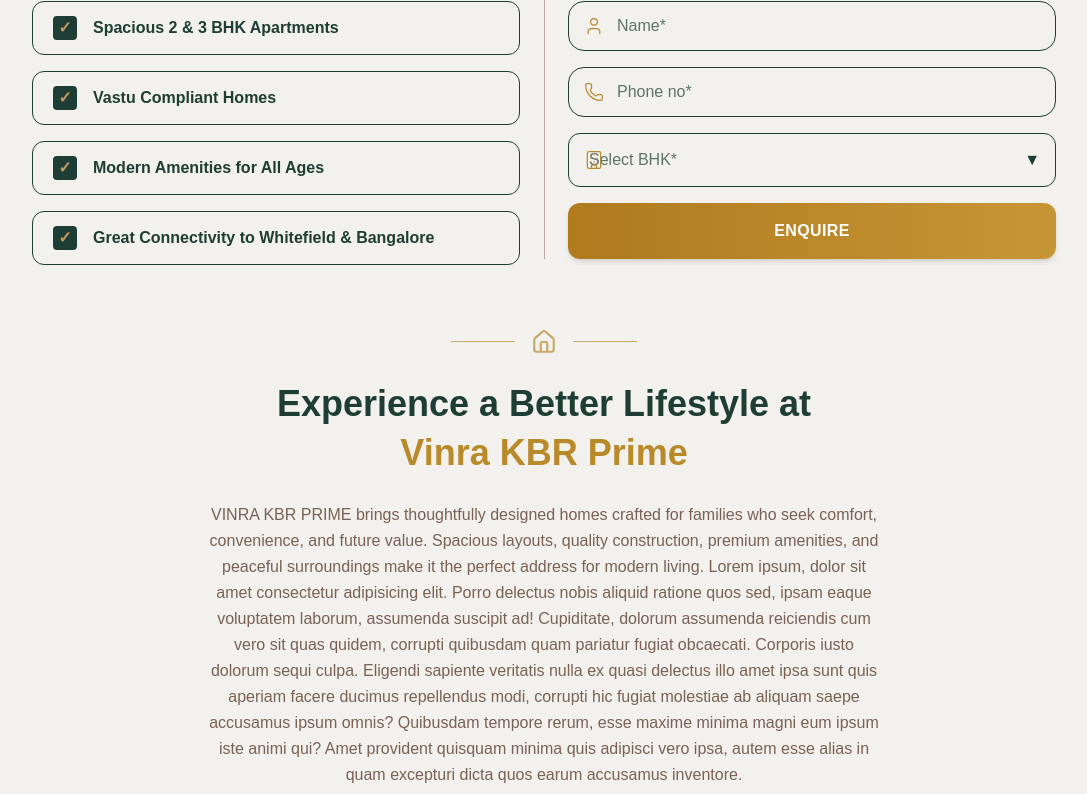
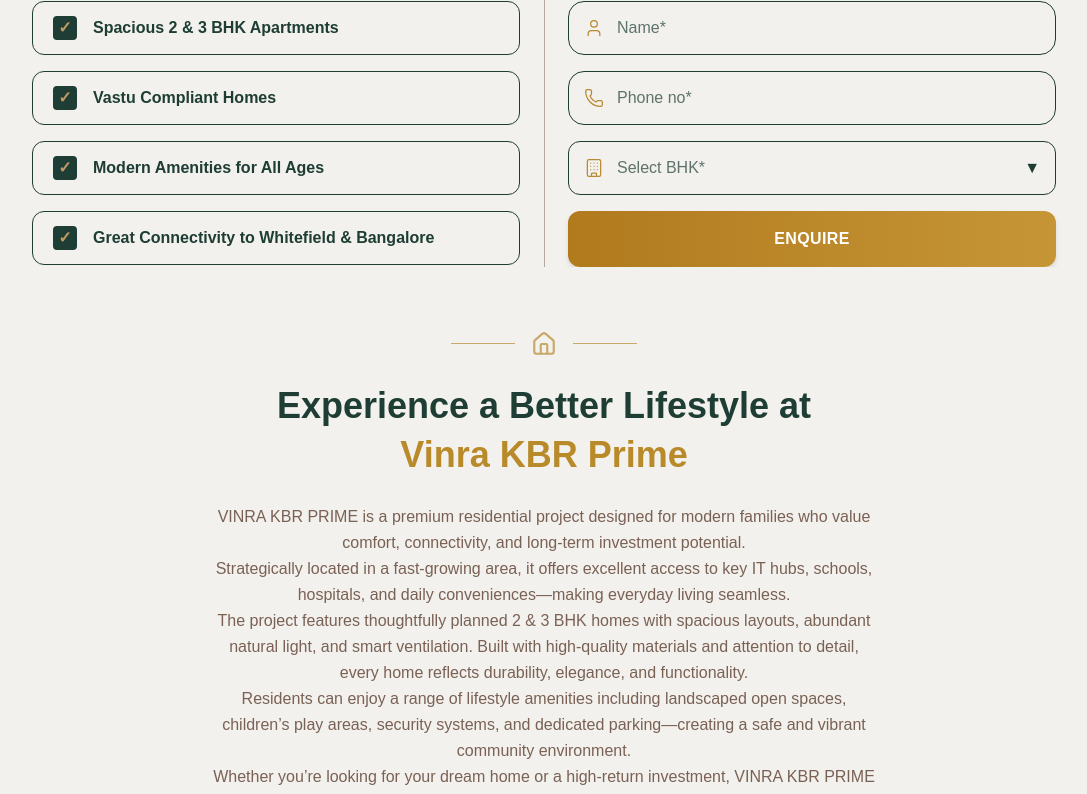
Before and after one commit to vizree-ai/vinra-realstate, a Next.js app: page /KBR_prime in a window 1280 px wide. Shown: the part 940-1734 px from the top of the page, without its empty margins (96-1183 px from the left). Built offline with nearby package versions, Linux system fonts and the light colour scheme; no server answers.

Commit message:
change kbr page

```diff
--- a/src/app/emicalculator/page.jsx
+++ b/src/app/emicalculator/page.jsx
@@ -1,10 +1,12 @@
 "use client";
+import EnquiryForm from "@/components/EnquiryForm";
 import { useState, useMemo } from "react";
 
 export default function EmiCalculatorPremium() {
   const [loan, setLoan] = useState(2500000);
   const [years, setYears] = useState(10);
   const [rate, setRate] = useState(7);
+  const [open, setOpen] = useState(false);
 
   const monthlyRate = rate / 12 / 100;
   const months = years * 12;
@@ -131,7 +133,10 @@ export default function EmiCalculatorPremium() {
               </div>
             </div>
 
-            <button className="mt-8 w-full bg-gradient-to-r from-[#1E3D34] via-[#7b5b2d] to-[#c4934a] text-white font-semibold py-3 rounded-xl hover:bg-[#b8903f] transition">
+            <button
+              onClick={() => setOpen(true)}
+              className="cursor-pointer mt-8 w-full bg-gradient-to-r from-[#1E3D34] via-[#7b5b2d] to-[#c4934a] text-white font-semibold py-3 rounded-xl hover:bg-[#b8903f] transition"
+            >
               Talk To our Loan Expert
             </button>
           </div>
@@ -351,6 +356,7 @@ export default function EmiCalculatorPremium() {
           </div>
         </div>
       </section>
+      <EnquiryForm open={open} setOpen={setOpen} />
     </>
   );
 }
--- a/src/app/projects/page.jsx
+++ b/src/app/projects/page.jsx
@@ -12,6 +12,7 @@ import {
   Handshake,
 } from "lucide-react";
 import Image from "next/image";
+import EnquiryForm from "@/components/EnquiryForm";
 
 export default function projects() {
   const [listings, setListings] = useState([]);
@@ -185,6 +186,7 @@ export default function projects() {
           </div>
         </div>
       </section>
+      <EnquiryForm open={open} setOpen={setOpen} />
     </div>
   );
 }
--- a/src/components/EnquiryForm.jsx
+++ b/src/components/EnquiryForm.jsx
@@ -119,7 +119,7 @@ export default function EnquiryForm({ open, setOpen, variant = "popup" }) {
               placeholder="Name*"
               value={name}
               onChange={(e) => setName(e.target.value)}
-              className="w-full pl-12 pr-5 py-3 rounded-xl md:rounded-2xl
+              className="w-full pl-12 pr-5 py-3.5 md:py-3.5 rounded-xl md:rounded-2xl
                  border border-[#1E3D34]
                     text-[#1E3D34] placeholder-[#1E3D34]/70
                     outline-none
@@ -142,7 +142,7 @@ export default function EnquiryForm({ open, setOpen, variant = "popup" }) {
               placeholder="Phone no*"
               value={phone}
               onChange={(e) => setPhone(e.target.value)}
-              className="w-full pl-12 pr-5 py-3 rounded-xl md:rounded-2xl
+              className="w-full pl-12 pr-5 py-3.5 md:py-3.5 rounded-xl md:rounded-2xl
               border border-[#1E3D34]
               text-[#1E3D34] placeholder-[#1E3D34]/70
               outline-none
@@ -164,7 +164,7 @@ export default function EnquiryForm({ open, setOpen, variant = "popup" }) {
             <select
               value={bhk}
               onChange={(e) => setBhk(e.target.value)}
-              className="block w-full pl-12 pr-10 px-4 py-2.5 md:px-5 md:py-3.5 rounded-xl
+              className="block w-full pl-12 pr-10 py-3.5 md:py-3.5 rounded-xl
                 border border-[#1E3D34]
                   text-[#1E3D34]/70
                   outline-none
@@ -187,7 +187,13 @@ export default function EnquiryForm({ open, setOpen, variant = "popup" }) {
           {/* BUTTON */}
           <button
             type="submit"
-            className="w-full bg-gradient-to-r from-[#b07a1d] to-[#c69636] text-white py-3 md:py-4 rounded-xl font-semibold tracking-wide shadow-md hover:shadow-lg active:scale-95 md:hover:scale-[1.02]
+            className="w-full
+                   bg-gradient-to-r from-[#b07a1d] to-[#c69636]
+                   text-white py-3 md:py-4
+                   rounded-xl font-semibold tracking-wide
+                   shadow-md
+                   hover:shadow-lg
+                   active:scale-95 md:hover:scale-[1.02]
                    transition-all
                    relative overflow-hidden"
           >
--- a/src/components/KBR_prime/Hero2.jsx
+++ b/src/components/KBR_prime/Hero2.jsx
@@ -53,13 +53,13 @@ export default function Hero() {
               ].map((item, i) => (
                 <div
                   key={i}
-                  className="border-1 border-[#1E3D34] flex items-center gap-3 md:gap-4 rounded-xl text-white px-4 py-2.5 md:px-5 md:py-3.5"
+                  className="border-1 border-[#1E3D34] flex items-center gap-3 md:gap-4 rounded-xl  px-4 py-3.5 md:px-5"
                 >
                   <div className="w-6 h-6 md:w-6 md:h-6 flex-shrink-0 flex items-center justify-center bg-[#1E3D34] text-[#c09b64] font-extrabold rounded text-medium md:text-base">
                     ✓
                   </div>
 
-                  <p className="text-sm md:text-base text-[#1E3D34] font-bold leading-tight md:leading-normal">
+                  <p className="text-medium md:text-base text-[#1E3D34] font-bold leading-tight md:leading-normal">
                     {item}
                   </p>
                 </div>
@@ -92,22 +92,25 @@ export default function Hero() {
             <span className="text-[#b88a2a] font-bold">Vinra KBR Prime</span>
           </h2>
 
-          <p className="mt-6 text-[#5b3d2e]/80 leading-relaxed text-sm md:text-base max-w-2xl mx-auto">
-            VINRA KBR PRIME brings thoughtfully designed homes crafted for
-            families who seek comfort, convenience, and future value. Spacious
-            layouts, quality construction, premium amenities, and peaceful
-            surroundings make it the perfect address for modern living. Lorem
-            ipsum, dolor sit amet consectetur adipisicing elit. Porro delectus
-            nobis aliquid ratione quos sed, ipsam eaque voluptatem laborum,
-            assumenda suscipit ad! Cupiditate, dolorum assumenda reiciendis cum
-            vero sit quas quidem, corrupti quibusdam quam pariatur fugiat
-            obcaecati. Corporis iusto dolorum sequi culpa. Eligendi sapiente
-            veritatis nulla ex quasi delectus illo amet ipsa sunt quis aperiam
-            facere ducimus repellendus modi, corrupti hic fugiat molestiae ab
-            aliquam saepe accusamus ipsum omnis? Quibusdam tempore rerum, esse
-            maxime minima magni eum ipsum iste animi qui? Amet provident
-            quisquam minima quis adipisci vero ipsa, autem esse alias in quam
-            excepturi dicta quos earum accusamus inventore.
+          <p className="mt-6 text-[#5b3d2e]/80 leading-relaxed text-medium md:text-base max-w-2xl mx-auto">
+            VINRA KBR PRIME is a premium residential project designed for modern
+            families who value comfort, connectivity, and long-term investment
+            potential.
+            <br /> Strategically located in a fast-growing area, it offers
+            excellent access to key IT hubs, schools, hospitals, and daily
+            conveniences—making everyday living seamless.
+            <br /> The project features thoughtfully planned 2 & 3 BHK homes
+            with spacious layouts, abundant natural light, and smart
+            ventilation. Built with high-quality materials and attention to
+            detail, every home reflects durability, elegance, and functionality.
+            <br />
+            Residents can enjoy a range of lifestyle amenities including
+            landscaped open spaces, children’s play areas, security systems, and
+            dedicated parking—creating a safe and vibrant community environment.
+            <br />
+            Whether you’re looking for your dream home or a high-return
+            investment, VINRA KBR PRIME offers the perfect balance of luxury,
+            practicality, and future growth.
           </p>
         </div>
 
@@ -147,7 +150,7 @@ export default function Hero() {
         </svg>
       </section>
 
-      <section className="w-full bg-[#5b3d2e] py-12">
+      <section className="w-full bg-[#1E3D34] py-12">
         <div className="flex flex-col-reverse lg:grid lg:grid-cols-[55%_45%] items-center gap-8 lg:gap-0">
           <motion.div
             initial={{ opacity: 0, x: -60 }}
```
Also changed, not shown: src/components/MainPage.jsx (+0 -16 lines). Lines whose indentation alone changed are shown as unchanged.
